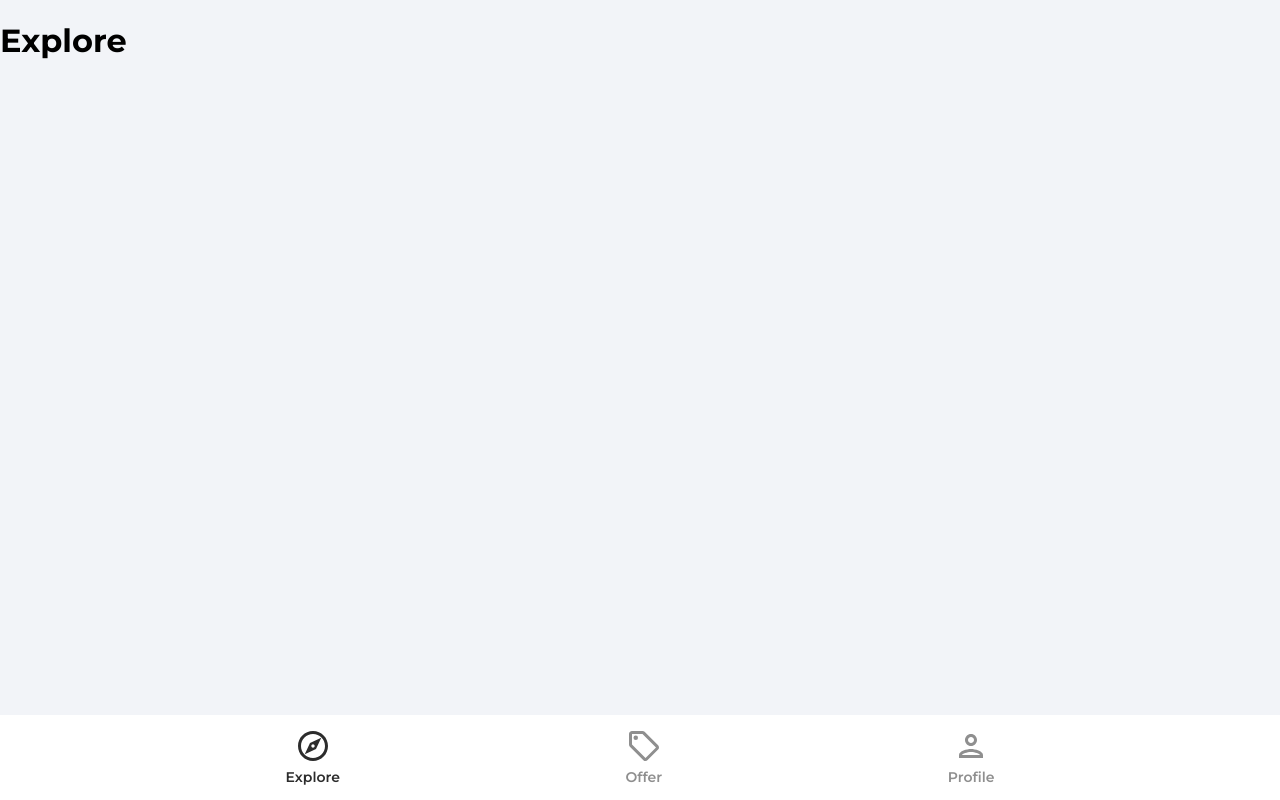
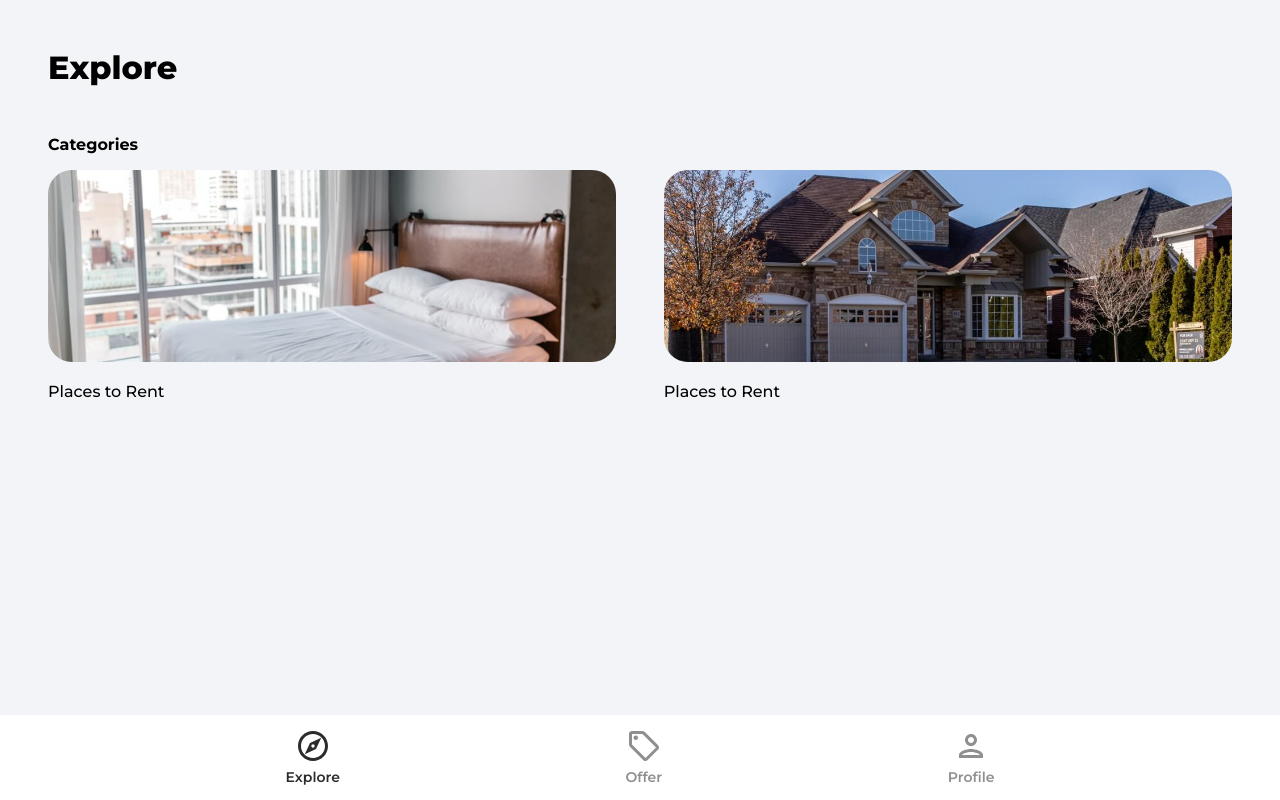
Before and after one commit to joshacross/house-marketplace, a React (Create React App) app: page / in a window 1280 px wide. Built offline with nearby package versions, Linux system fonts and the light colour scheme; no server answers.

Commit message:
added categories to explore page

```diff
--- a/src/pages/Explore.jsx
+++ b/src/pages/Explore.jsx
@@ -1,7 +1,40 @@
+import { Link } from 'react-router-dom';
+import rentCategoryImage from '../assets/jpg/rentCategoryImage.jpg';
+import sellCategoryImage from '../assets/jpg/sellCategoryImage.jpg';
+
 function Explore() {
      return (
-          <div>
-               <h1>Explore</h1>
+          <div className='explore'>
+               <header>
+                    <p className='pageHeader'>Explore</p>
+               </header>
+               <main>
+                    {/* Slider */}
+
+                    <p className='exploreCategoryHeading'>Categories</p>
+                    <div className='exploreCategories'>
+                         <Link to='/category/rent'>
+                              <img
+                                   src={rentCategoryImage}
+                                   alt='rent'
+                                   className='exploreCategoryImg'
+                              />
+                              <p className='exploreCategoryName'>
+                                   Places to Rent
+                              </p>
+                         </Link>
+                         <Link to='/category/rent'>
+                              <img
+                                   src={sellCategoryImage}
+                                   alt='rent'
+                                   className='exploreCategoryImg'
+                              />
+                              <p className='exploreCategoryName'>
+                                   Places to Rent
+                              </p>
+                         </Link>
+                    </div>
+               </main>
           </div>
      );
 }
```
